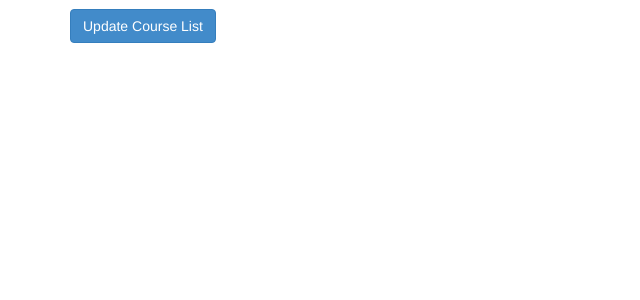
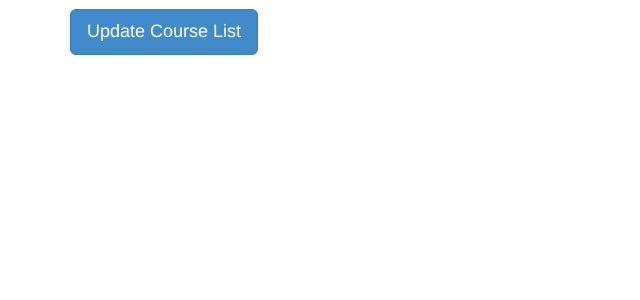
Before and after one commit to osuosl/orvsd_central, a Python web app: template orvsd_central/templates/update_courses.html in a window 1280 px wide. Shown: the part 51-351 px from the top of the page, without its empty margins (0-640 px from the left). Run offline with Jinja, Linux system fonts and the light colour scheme; the template is opened without the code that fills it, so the values that code supplies are empty.

Commit message:
bootstrap3 update_courses.html
refs #87

```diff
--- a/orvsd_central/templates/update_courses.html
+++ b/orvsd_central/templates/update_courses.html
@@ -6,6 +6,6 @@
 
 {% block content %}
     <form action="{{ url_for('category.update_courselist')}}" method="POST">
-        <input type="submit" class="btn btn-primary btn-large" value="Update Course List">
+        <input type="submit" class="btn btn-primary btn-lg" value="Update Course List">
     </form>
 {% endblock %}
```
